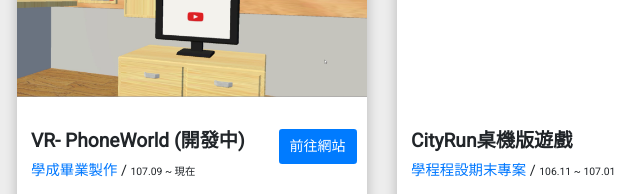
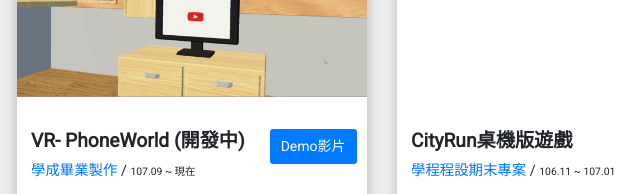
Before and after one commit to kevinyu0815/mysite, a plain HTML site: page index.html in a window 1280 px wide. Shown: the part 3160-3354 px from the top of the page, 68-708 px from the left. Drawn offline with nearby package versions, Linux system fonts and the light colour scheme.

Commit message:
Add files via upload

```diff
--- a/index.html
+++ b/index.html
@@ -377,8 +377,8 @@
                   </div>
                 </div>
                 <div class="col-sm-3">
-                  <a href="https://crobottest.herokuapp.com/" target="_blank"
-                    class="btn btn-primary btn-sm float-right">前往網站</a>
+                  <a href="https://drive.google.com/open?id=1rM5-1X5v8IuGuOOUkbQ7QEStGsY0liVz" target="_blank"
+                    class="btn btn-primary btn-sm float-right">Demo影片</a>
                 </div>
               </div>
             </div>
```
